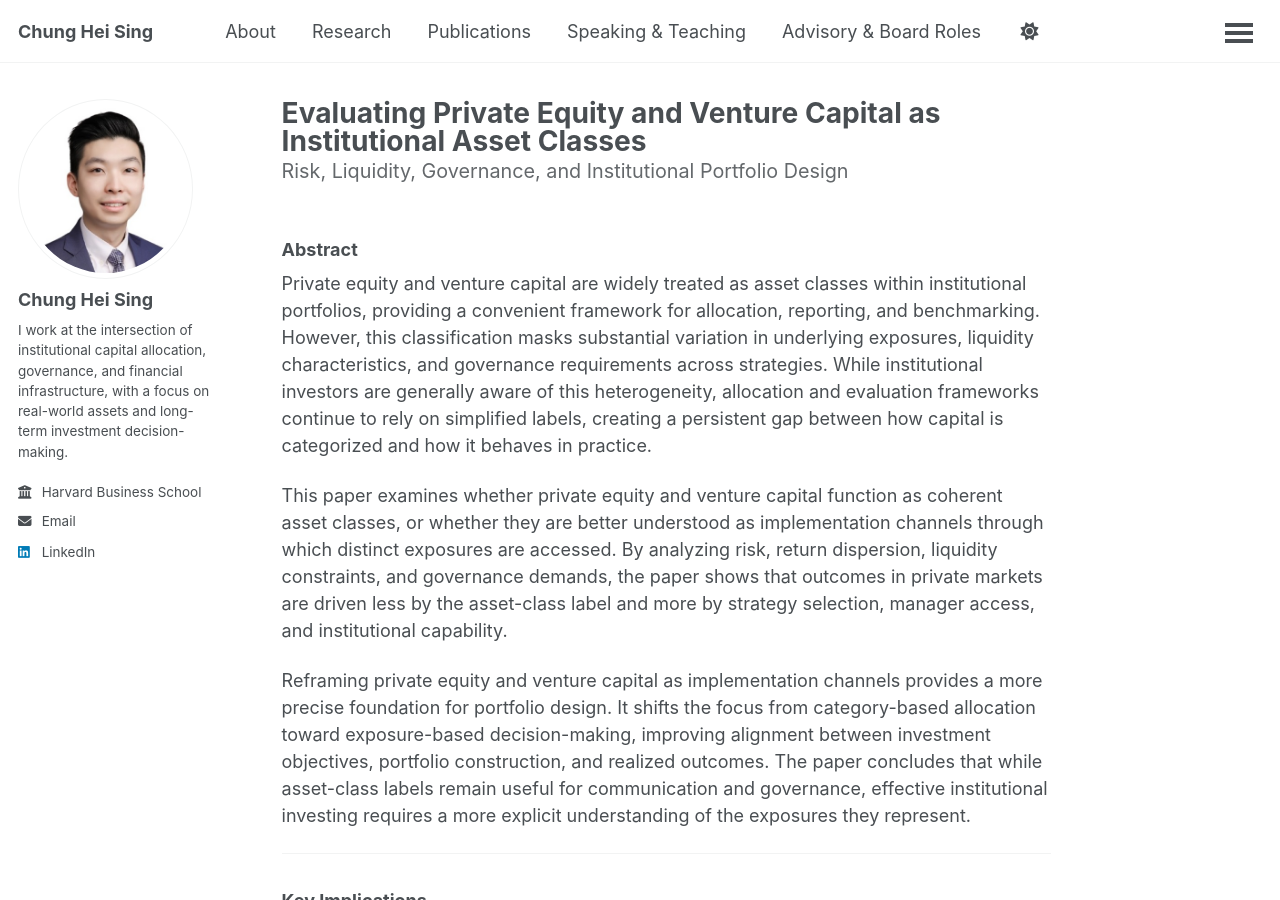
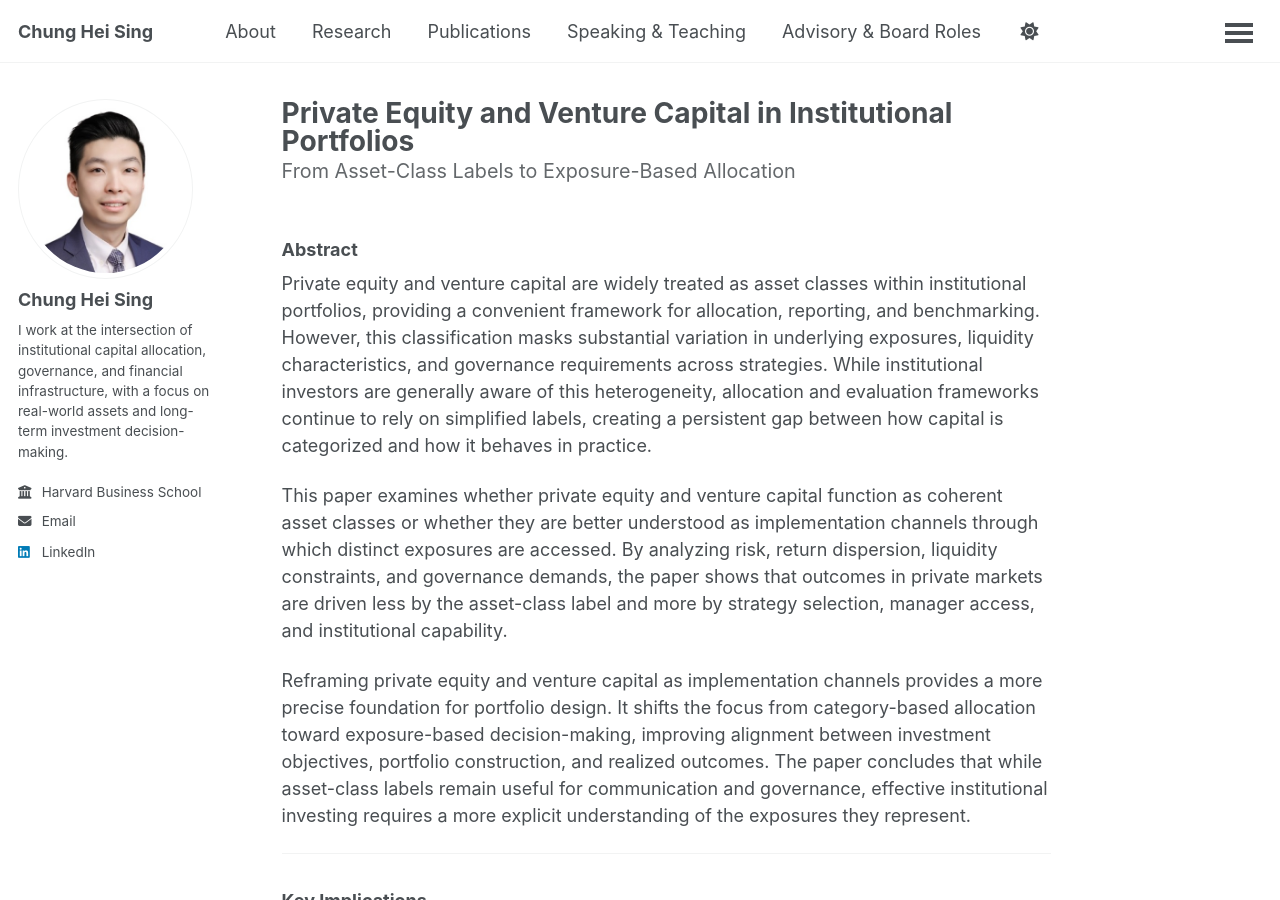
Before and after one commit to chungheising/chungheising.github.io, a Jekyll site: the page built from _publications/2021_03_PEVC_in_Institutional_Portfolios.md, in a window 1280 px wide and 900 px high. Built offline with Jekyll 4.4.1, drawn with Linux system fonts in a browser that asks for light colours; a script bundle is joined from its source files by our own code; library files that are not in the unit come from our copies; some of the changed text lies outside the part shown.

Commit message:
Update and rename 2021_03_PEVC_as_Institutional_Asset_Classes.md to 2021_03_PEVC_in_Institutional_Portfolios.md

```diff
--- a/_publications/2021_03_PEVC_as_Institutional_Asset_Classes.md
+++ b/_publications/2021_03_PEVC_in_Institutional_Portfolios.md
@@ -1,6 +1,6 @@
 ---
-title: "Evaluating Private Equity and Venture Capital as Institutional Asset Classes"
-subtitle: "Risk, Liquidity, Governance, and Institutional Portfolio Design"
+title: "Private Equity and Venture Capital in Institutional Portfolios"
+subtitle: "From Asset-Class Labels to Exposure-Based Allocation"
 collection: publications
 permalink: /publication/pe-vc-institutional-asset-classes/
 date: 2021-03-01
@@ -8,15 +8,15 @@ venue: "Working Paper"
 paper_date: "March 2021"
 category: capital_risk
 excerpt: "Private equity and venture capital are widely treated as asset classes, but their underlying exposures vary significantly across strategies. This paper reframes them as implementation channels, where outcomes are driven by manager selection, governance, and portfolio construction rather than category-level assumptions."
-paperurl: /files/Sing_2021_PEVC_as_Institutional_Asset_Classes_v6.pdf
-citation: "Sing, C. H. (2023). Evaluating private equity and venture capital as institutional asset classes: Risk, liquidity, governance, and institutional portfolio design. Working paper."
+paperurl: /files/Sing_2021_PrivateEquity_VentureCapital_ExposureBasedAllocation.pdf
+citation: "Sing, C. H. (2023). Private equity and venture capital in institutional portfolios: From asset-class labels to exposure-based allocation. Working paper."
 ---
 
 ### Abstract
 
 Private equity and venture capital are widely treated as asset classes within institutional portfolios, providing a convenient framework for allocation, reporting, and benchmarking. However, this classification masks substantial variation in underlying exposures, liquidity characteristics, and governance requirements across strategies. While institutional investors are generally aware of this heterogeneity, allocation and evaluation frameworks continue to rely on simplified labels, creating a persistent gap between how capital is categorized and how it behaves in practice.
 
-This paper examines whether private equity and venture capital function as coherent asset classes, or whether they are better understood as implementation channels through which distinct exposures are accessed. By analyzing risk, return dispersion, liquidity constraints, and governance demands, the paper shows that outcomes in private markets are driven less by the asset-class label and more by strategy selection, manager access, and institutional capability.
+This paper examines whether private equity and venture capital function as coherent asset classes or whether they are better understood as implementation channels through which distinct exposures are accessed. By analyzing risk, return dispersion, liquidity constraints, and governance demands, the paper shows that outcomes in private markets are driven less by the asset-class label and more by strategy selection, manager access, and institutional capability.
 
 Reframing private equity and venture capital as implementation channels provides a more precise foundation for portfolio design. It shifts the focus from category-based allocation toward exposure-based decision-making, improving alignment between investment objectives, portfolio construction, and realized outcomes. The paper concludes that while asset-class labels remain useful for communication and governance, effective institutional investing requires a more explicit understanding of the exposures they represent.
 
```
